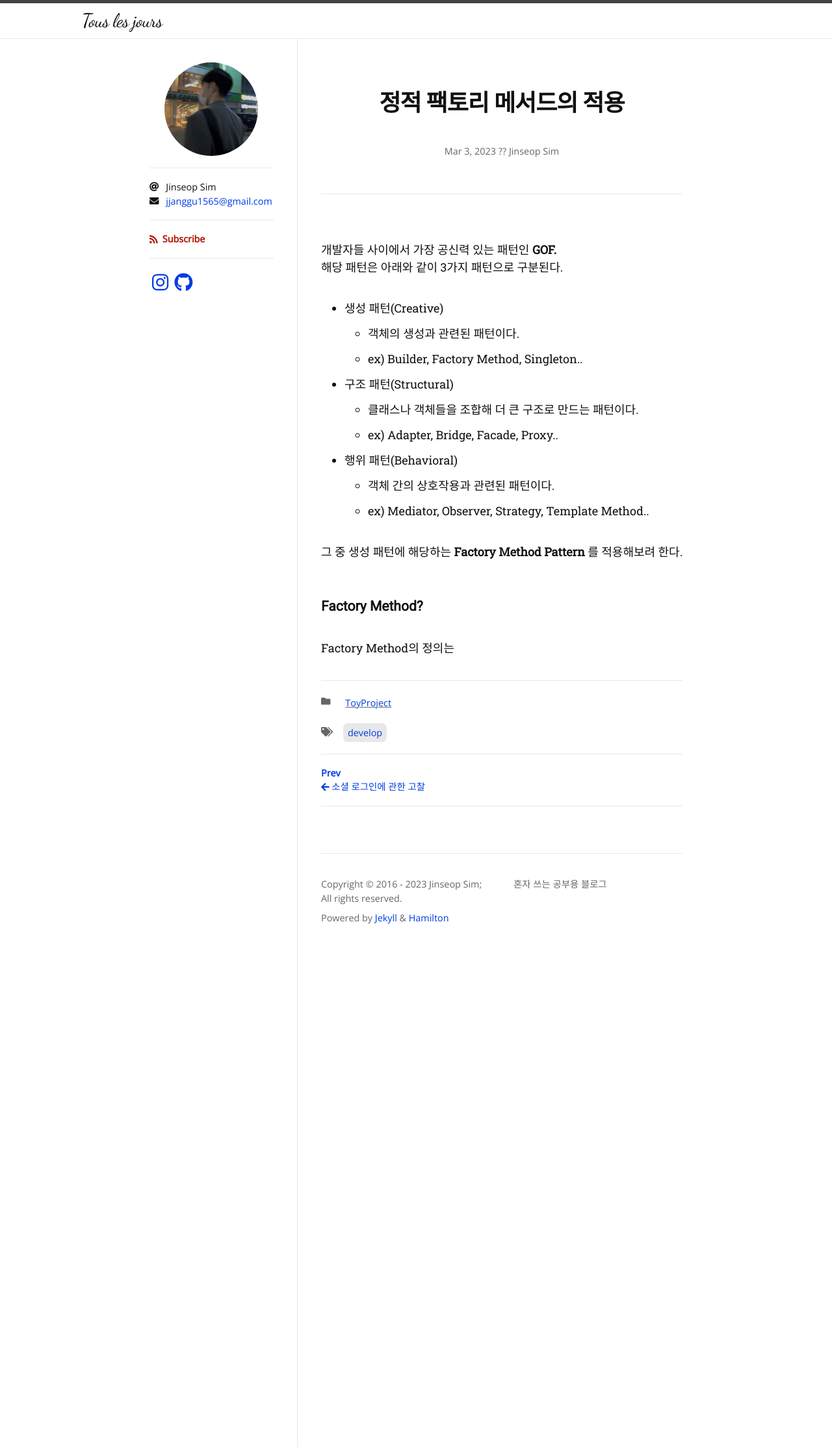
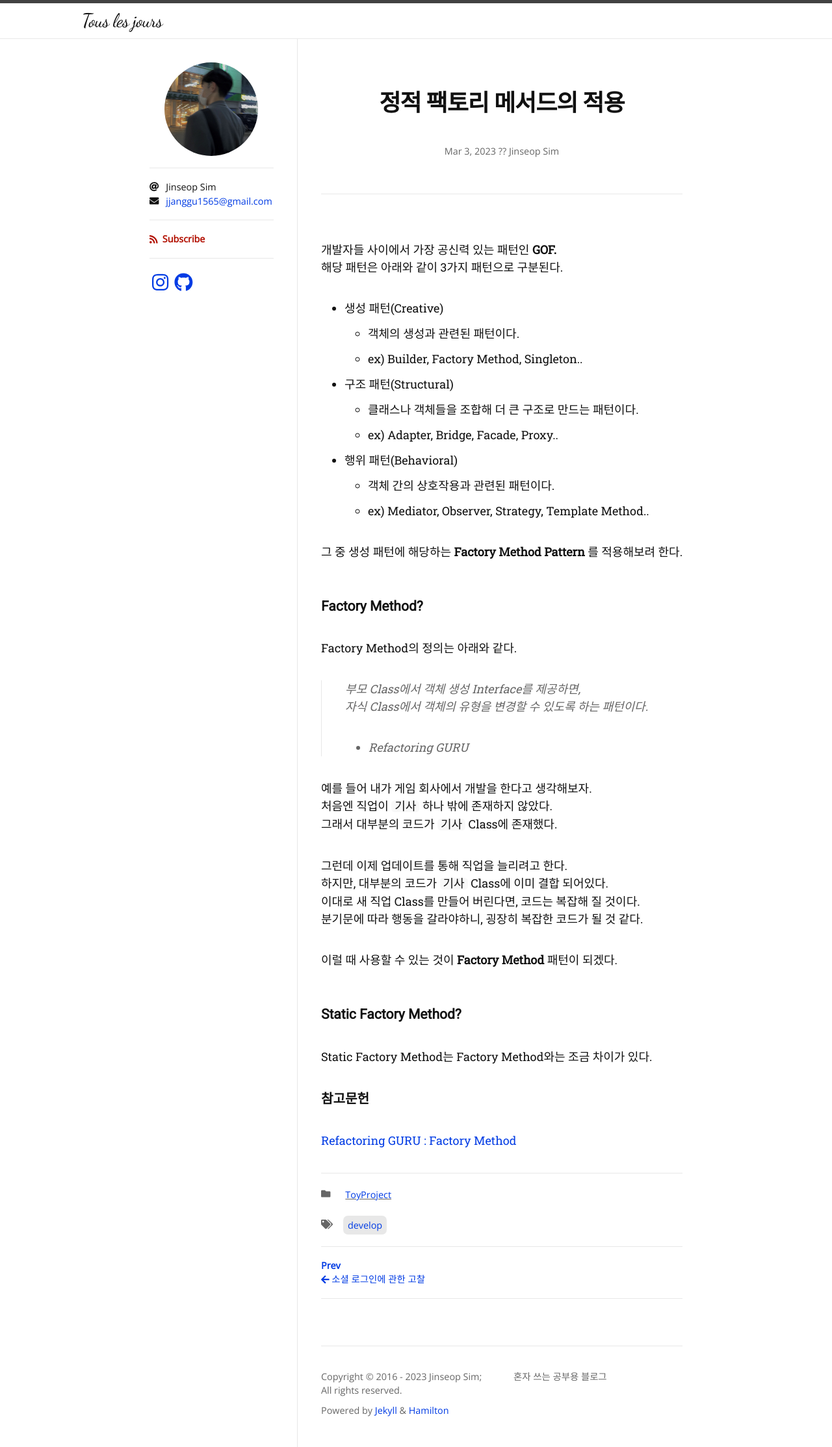
Before and after one commit to Jinseop-Sim/Jinseop-Sim.github.io, a Jekyll site: the page built from _posts/2023-03-03-static-factory.md, in a window 1280 px wide. Shown: the whole page at 65% size. Built offline with Jekyll 4.4.1, drawn with Linux system fonts in a browser that asks for light colours; nearby versions of some CDN libraries; some web fonts are replaced.

Commit message:
글 내용 추가

````diff
--- a/_posts/2023-03-03-static-factory.md
+++ b/_posts/2023-03-03-static-factory.md
@@ -21,4 +21,25 @@ author:
 그 중 생성 패턴에 해당하는 __Factory Method Pattern__ 를 적용해보려 한다.
 
 ### Factory Method?
-Factory Method의 정의는
+Factory Method의 정의는 아래와 같다.
+
+> 부모 Class에서 객체 생성 Interface를 제공하면,
+> 자식 Class에서 객체의 유형을 변경할 수 있도록 하는 패턴이다.
+> - Refactoring GURU
+
+예를 들어 내가 게임 회사에서 개발을 한다고 생각해보자.
+처음엔 직업이 ```기사``` 하나 밖에 존재하지 않았다.
+그래서 대부분의 코드가 ```기사``` Class에 존재했다.
+
+그런데 이제 업데이트를 통해 직업을 늘리려고 한다.
+하지만, 대부분의 코드가 ```기사``` Class에 이미 결합 되어있다.
+이대로 새 직업 Class를 만들어 버린다면, 코드는 복잡해 질 것이다.
+분기문에 따라 행동을 갈라야하니, 굉장히 복잡한 코드가 될 것 같다.
+
+이럴 때 사용할 수 있는 것이 __Factory Method__ 패턴이 되겠다.
+
+### Static Factory Method?
+Static Factory Method는 Factory Method와는 조금 차이가 있다.
+
+#### 참고문헌
+[Refactoring GURU : Factory Method](https://refactoring.guru/ko/design-patterns/factory-method)
````
